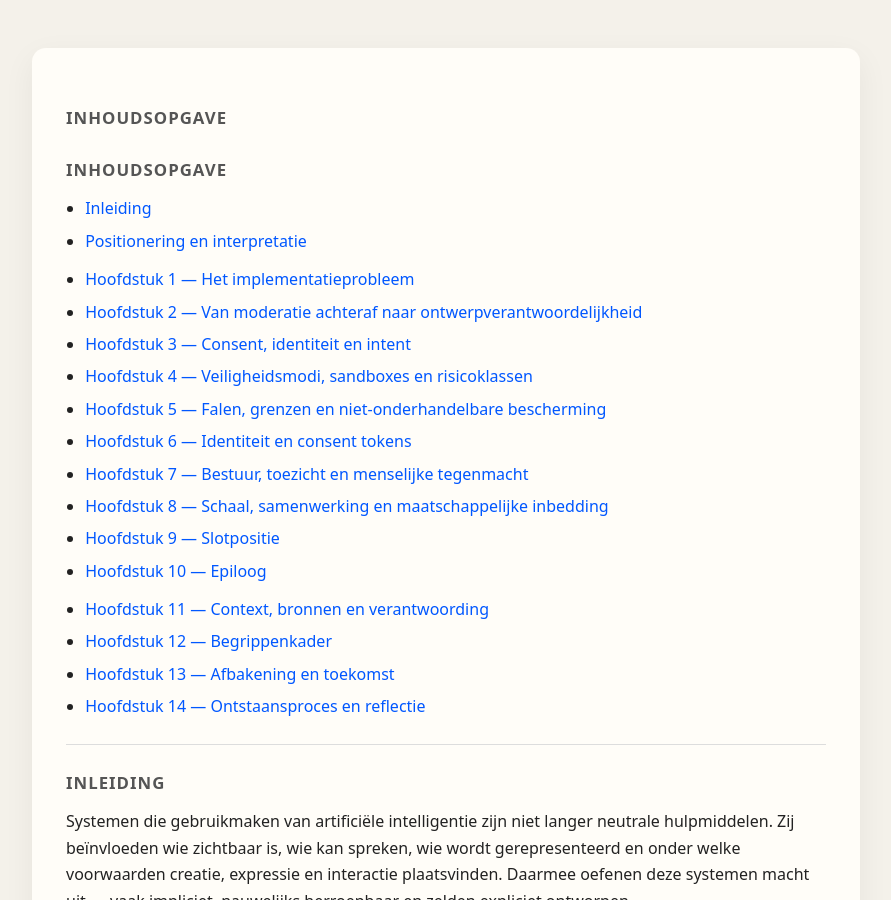
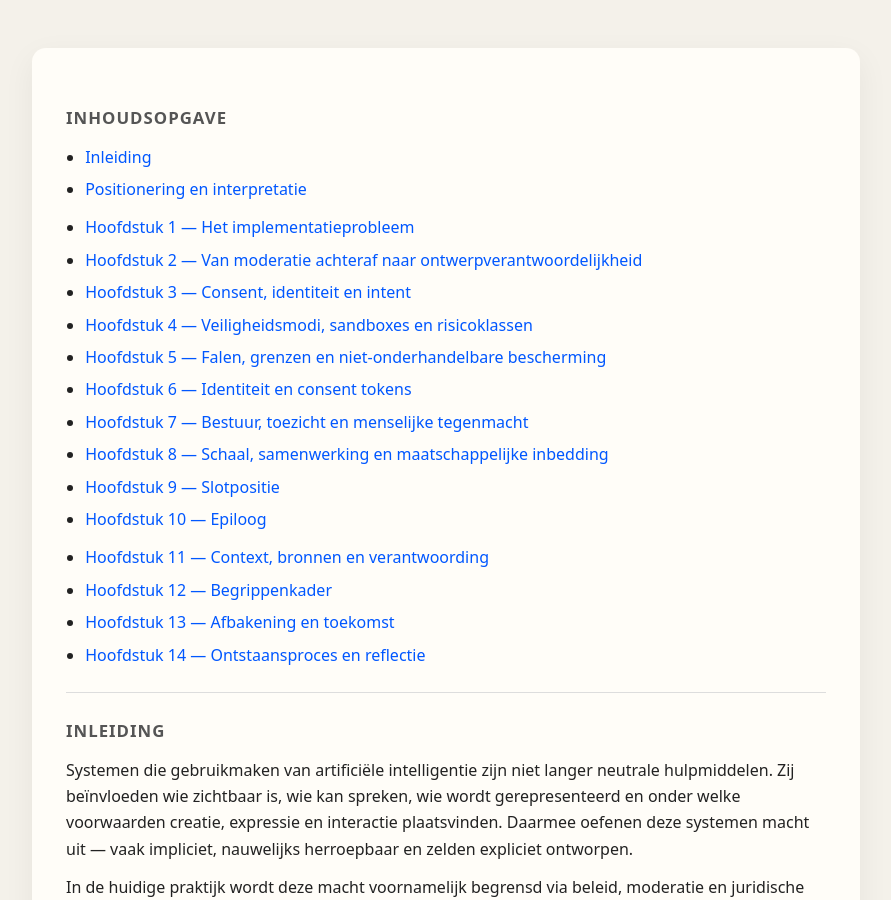
Before and after one commit to MartijnBruzzese/ModelHaven-Studio, a Jekyll site: the page built from WHITE_PAPERS/NL/MODELHAVEN_STUDIO_NL/01_INLEIDING.md, in a window 1280 px wide and 900 px high. Shown: the whole window, without its empty margins (194-1085 px from the left). Built offline with Jekyll 4.4.1, drawn with Linux system fonts in a browser that asks for light colours; our own code applies the rules of GitHub Pages for plain Markdown files.

Commit message:
Update 01_INLEIDING.md

```diff
--- a/WHITE_PAPERS/NL/MODELHAVEN_STUDIO_NL/01_INLEIDING.md
+++ b/WHITE_PAPERS/NL/MODELHAVEN_STUDIO_NL/01_INLEIDING.md
@@ -1,6 +1,3 @@
-<a id="inhoudsopgave"></a>
-## Inhoudsopgave
-
 <a id="inhoudsopgave"></a>
 ## Inhoudsopgave
 
```
